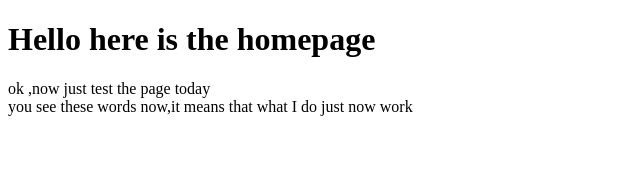
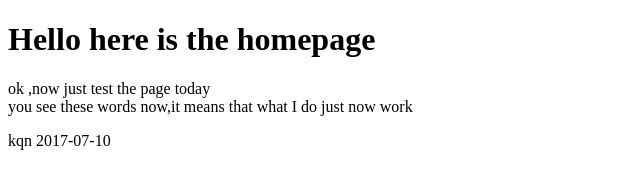
Before and after one commit to yszhu/yszhu.github.com, a plain HTML site: page yszhupage/home/home.html in a window 1280 px wide. Shown: the whole page, without its empty margins (0-640 px from the left). Drawn offline with Linux system fonts and the light colour scheme.

Commit message:
kqn update

```diff
--- a/yszhupage/home/home.html
+++ b/yszhupage/home/home.html
@@ -9,5 +9,6 @@
 you see these words now,it means that what I do just now work
 </p>
 
+<p>kqn 2017-07-10</p>
 </body>
 </html>
```
